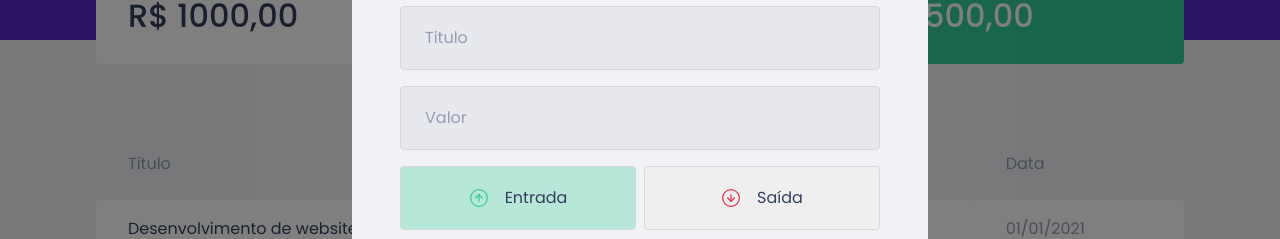
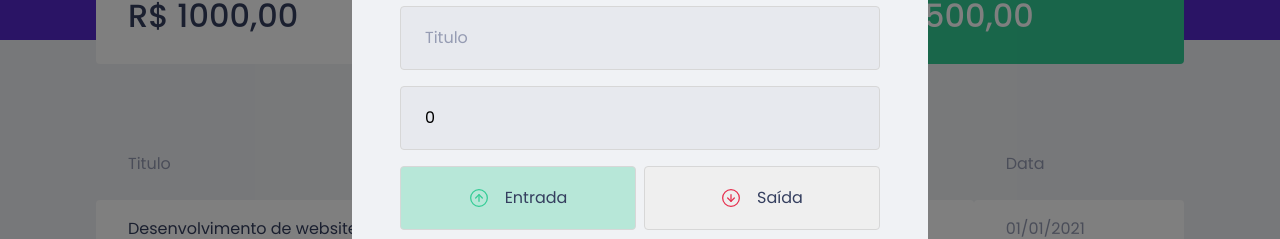
Before and after one commit to RenanArantes/ignite-dtmoney, a React (Create React App) app: page / in a window 1280 px wide. Both pictures are taken after a click on the button "Nova transação". Shown: the part 232-471 px from the top of the page. Built offline with nearby package versions, Linux system fonts and the light colour scheme; no server answers; what miragejs would draw is missing.

Commit message:
Salvado dados do Form
A funcao onChange e executada toda vez que um novo texto for digitado dentro do input. - event.target.value sempre retorna uma string. - O codigo +event.target.value e equivalente a Number(event.target.value).

```diff
--- a/src/components/NewTransactionModal/index.tsx
+++ b/src/components/NewTransactionModal/index.tsx
@@ -1,10 +1,11 @@
-import { useState } from 'react';
+import { FormEvent, useState } from 'react';
 import Modal from 'react-modal';
 
 import closeImg from '../../assets/close.svg';
 import outcomeImg from '../../assets/outcome.svg';
 import incomeImg from '../../assets/income.svg';
 import { Container, TransactionTypeContainer, RadialBox } from './styles';
+import { eventNames } from 'node:process';
 
 interface NewTransactionModalProps {
   isOpen: boolean;
@@ -12,7 +13,18 @@
 }
 
 export function NewTransactionModal({isOpen, onRequestClose}: NewTransactionModalProps) {
+  const [title, setTitle] = useState('');
+  const [value, setValue] = useState(0);
+  const [category, setCategory] = useState('');
   const [type, setType] = useState('deposit');
+
+  function handleCreateNewTransacton(e: FormEvent) {
+    e.preventDefault()
+
+    console.log({
+      title, value, category, type
+    })
+  }
 
   return(
     <Modal
@@ -29,15 +41,19 @@
       >
         <img src={closeImg} alt="Fechar modal"/>
       </button>
-      <Container>
+      <Container onSubmit={handleCreateNewTransacton}>
         <h2>Cadastrar transação</h2>
 
         <input
           placeholder="Titulo"
+          value={title}
+          onChange={event => setTitle(event.target.value)}
         />
         <input
           placeholder="Valor"
           type="number"
+          value={value}
+          onChange={event => setValue(Number(event.target.value))}
         />
 
         <TransactionTypeContainer>
@@ -63,6 +79,8 @@
 
         <input
           placeholder="Categoria"
+          value={category}
+          onChange={event => setCategory(event.target.value)}
         />
         <button type="submit">
           Cadastrar
```
